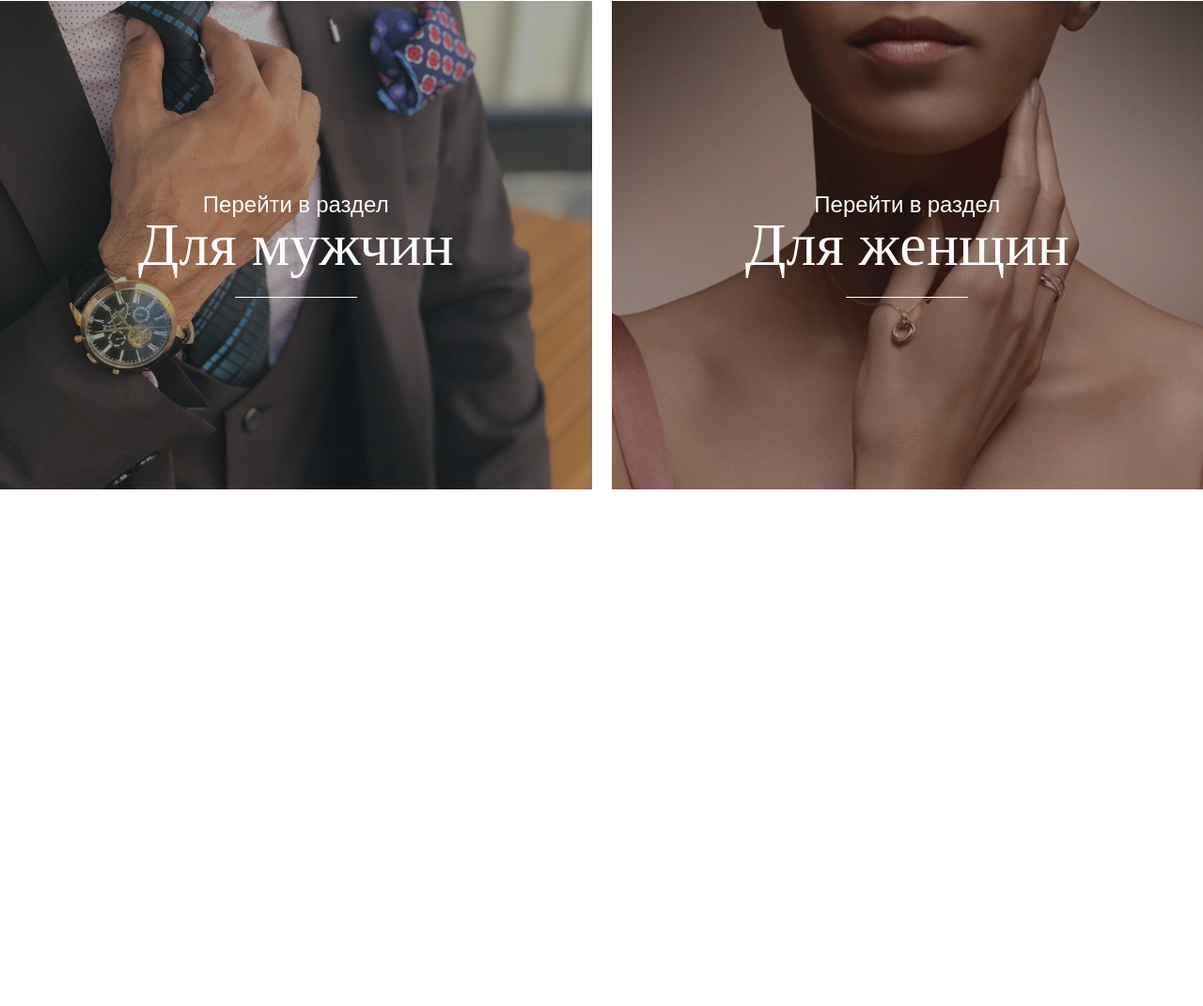
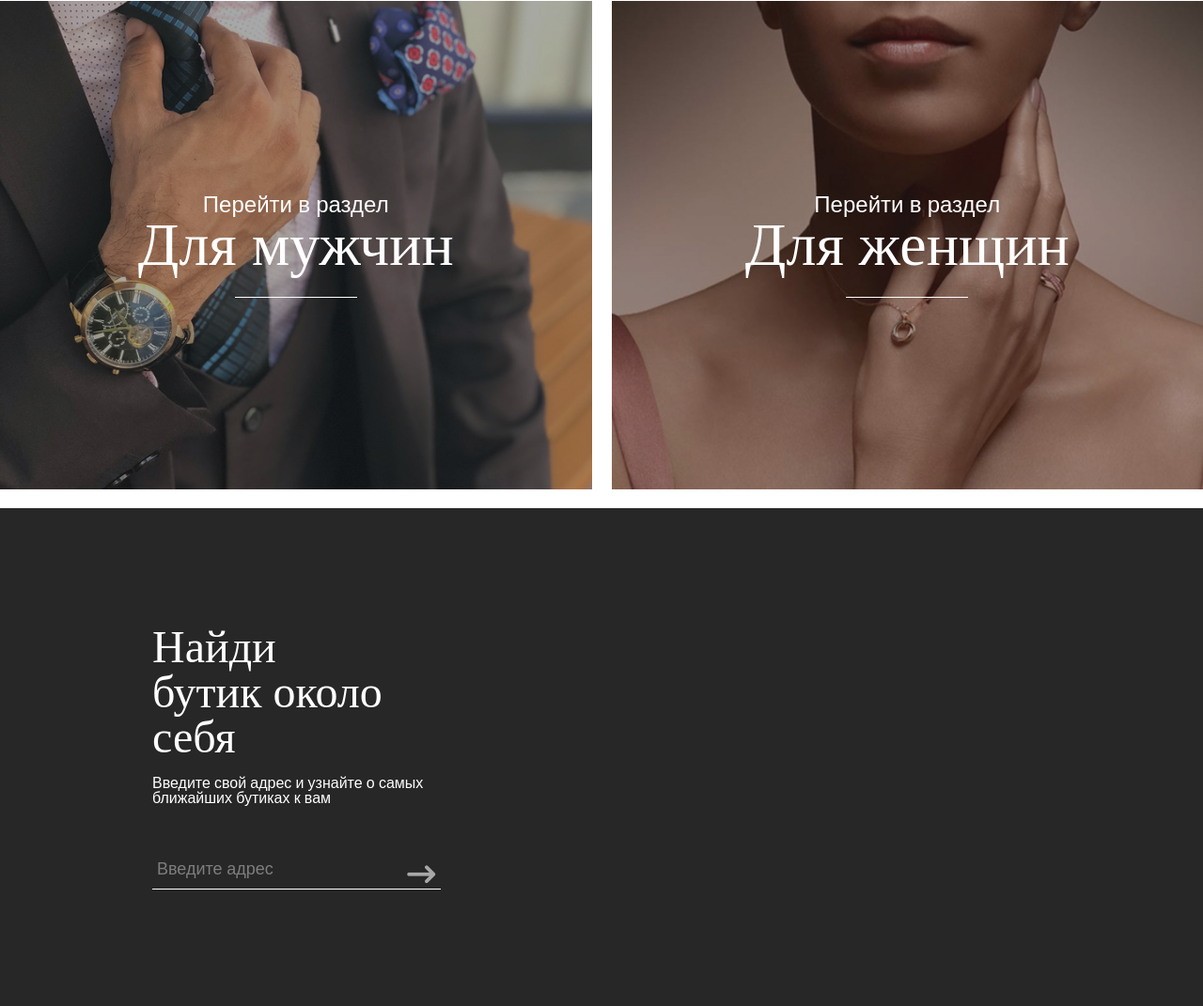
Before and after one commit to Vl-as/moon-river, a website built with Vite: page index.html in a window 1280 px wide. Shown: the part 819-1890 px from the top of the page at 94% size. Before the commit the page ends 1340 px from the top, so only its background shows below. Built offline with nearby package versions, Linux system fonts and the light colour scheme; a web font is replaced by a local one.

Commit message:
add location section

```diff
--- a/index.html
+++ b/index.html
@@ -85,6 +85,21 @@
       </a>
     </section>
 
+    <section class="location">
+        <div class="location__wrapper">
+          <div class="location__search">
+            <h2 class="location__title">Найди </br>бутик около себя</h2>
+            <p class="location__text">Введите свой адрес и узнайте о самых ближайших бутиках к вам</p>
+            <form class="location__form" action="#">
+              <input type="text" class="location__input" name="address" placeholder="Введите адрес">
+              <button type="submit" class="location__button"><i class="fa-solid fa-arrow-right-long"></i></button>
+            </form>
+          </div>
+          <div class="location__map"></div>
+        </div>
+
+    </section>
+
     <script type="module" src="/src/js/main.js"></script>
   </body>
 </html>
--- a/src/sass/blocks/choice.scss
+++ b/src/sass/blocks/choice.scss
@@ -1,7 +1,7 @@
 @use "/src/sass/base/variables.scss" as *;
 
 .choice {
-  padding-top: 20px;
+  padding: 20px 0;
   display: grid;
   grid-template-columns: repeat(2, 1fr);
   gap: 21px;
--- /dev/null
+++ b/src/sass/blocks/location.scss
@@ -0,0 +1,147 @@
+@use "/src/sass/base/variables.scss" as *;
+
+.location {
+  background-color: $color-dark;
+  &__wrapper {
+    display: grid;
+    grid-template-columns: 1fr 1.028fr;
+    place-items: center;
+  }
+
+  &__search {
+    padding: 0 162px;
+  }
+
+  &__title {
+    font-weight: 400;
+    font-size: 48px;
+    line-height: 100%;
+    letter-spacing: 3%;
+    vertical-align: middle;
+    color: $color-white;
+  }
+
+  &__text {
+    margin-top: 16px;
+    font-family: "Open Sans", sans-serif;
+    font-weight: 300;
+    font-size: 16px;
+    line-height: 100%;
+    vertical-align: middle;
+    color: $color-white;
+  }
+
+  &__form {
+    margin-top: 60px;
+    position: relative;
+    max-width: 390px;
+  }
+
+  &__input {
+    width: 100%;
+    padding: 0 43px 10px 5px;
+    background-color: transparent;
+    border: none;
+    border-bottom: 1.8px solid $color-white;
+    outline: none;
+    color: $color-white;
+    transition: all .3s ease-in;
+
+    &::placeholder {
+      font-family: "Open Sans", sans-serif;
+      font-weight: 300;
+      font-size: 18px;
+      line-height: 100%;
+      vertical-align: middle;
+      color: $color-white;
+      opacity: 0.4;
+    }
+
+    &:hover{
+        opacity: .8;
+    }
+  }
+
+  &__button {
+    position: absolute;
+    top: 50%;
+    right: 0;
+    translate: 0 -50%;
+    background-color: transparent;
+    border: none;
+    color: $color-white;
+    font-size: 30px;
+    opacity: 0.6;
+    cursor: pointer;
+    transition: all 0.3s ease-in;
+    &:hover {
+      translate: 20% -50%;
+      opacity: 0.4;
+    }
+  }
+
+  &__map {
+    width: 100%;
+    aspect-ratio: 1.225 / 1;
+  }
+}
+
+@media screen and (max-width: $breakpoint-xl) {
+  .location {
+    &__search {
+      padding: 0 80px;
+    }
+  }
+}
+
+@media screen and (max-width: $breakpoint-lg) {
+  .location {
+    &__search {
+      padding: 0 50px;
+    }
+  }
+}
+
+@media screen and (max-width: $breakpoint-md) {
+    .location {
+      &__wrapper{
+        grid-template-columns: 1fr;
+        grid-template-rows: repeat(2, 1fr);
+        gap: 20px;
+      }
+      &__search {
+        width: 100%;
+        padding: 0 50px;
+      }
+    }
+  }
+
+@media screen and (max-width: $breakpoint-sm) {
+  .location {
+    &__search {
+      padding: 0 15px;
+    }
+
+    &__title{
+        font-size: 34px;
+    }
+
+    &__text{
+        margin-top: 15px;
+        font-size: 12px;
+    }
+
+    &__form{
+        margin-top: 30px;
+    }
+    &__input{
+        border-bottom: 1px solid;
+        &::placeholder{
+            font-size: 14px;
+        }
+    }
+    &__button{
+        font-size: 24px;
+    }
+  }
+}
--- a/src/sass/style.scss
+++ b/src/sass/style.scss
@@ -7,6 +7,7 @@
 @use "/src/sass/blocks/header.scss";
 @use "/src/sass/blocks/promo.scss";
 @use "/src/sass/blocks/choice.scss";
+@use "/src/sass/blocks/location.scss";
 
 
 
```
